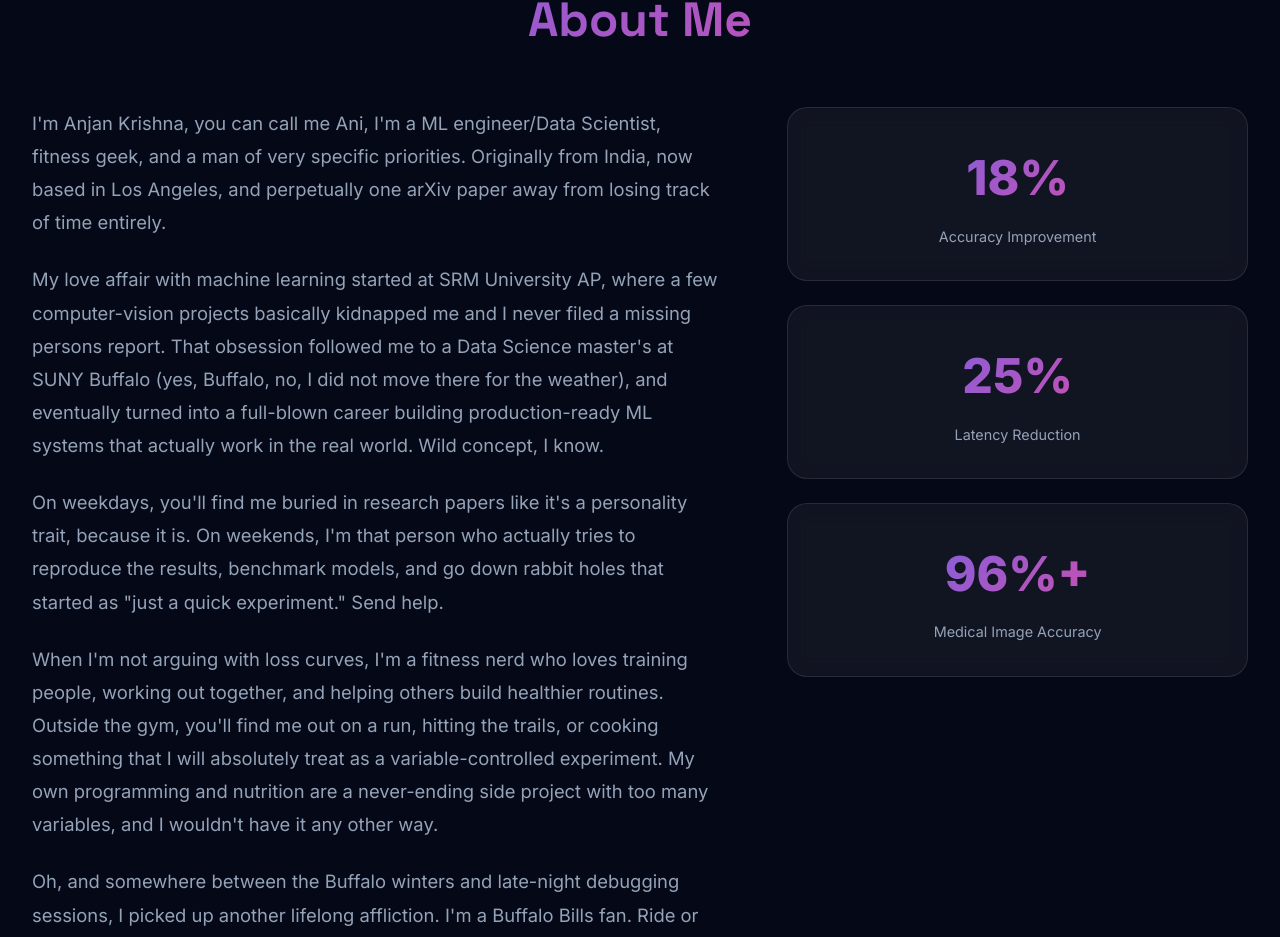
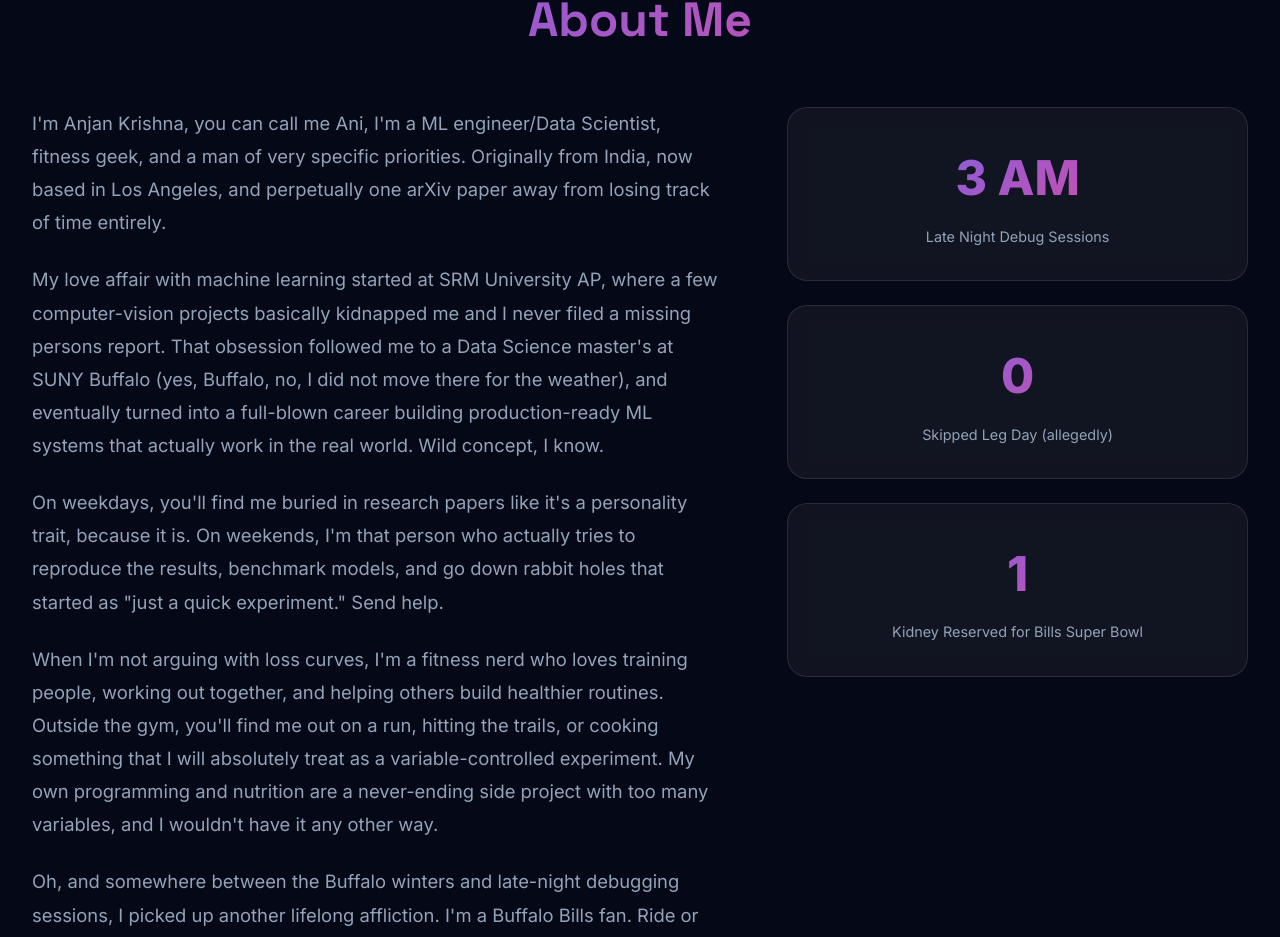
Before and after one commit to anjankrishna07/newportfolio, a React (Vite) app: page / in a window 1280 px wide. Shown: the part 996-1933 px from the top of the page. Built offline with nearby package versions, Linux system fonts and the light colour scheme.

Commit message:
Replace statistics with humorous metrics

```diff
--- a/src/pages/Home.jsx
+++ b/src/pages/Home.jsx
@@ -186,17 +186,17 @@ const Home = () => {
               transition={{ duration: 0.8, delay: 0.4 }}
             >
               <div className="stat-card">
-                <div className="stat-number">18%</div>
-                <div className="stat-label">Accuracy Improvement</div>
-              </div>
-              <div className="stat-card">
-                <div className="stat-number">25%</div>
-                <div className="stat-label">Latency Reduction</div>
-              </div>
-              <div className="stat-card">
-                <div className="stat-number">96%+</div>
-                <div className="stat-label">Medical Image Accuracy</div>
-              </div>
+              <div className="stat-number">3 AM</div>
+              <div className="stat-label">Late Night Debug Sessions</div>
+            </div>
+            <div className="stat-card">
+              <div className="stat-number">0</div>
+              <div className="stat-label">Skipped Leg Day (allegedly)</div>
+            </div>
+            <div className="stat-card">
+              <div className="stat-number">1</div>
+              <div className="stat-label">Kidney Reserved for Bills Super Bowl</div>
+            </div>
             </motion.div>
           </div>
         </div>
```
